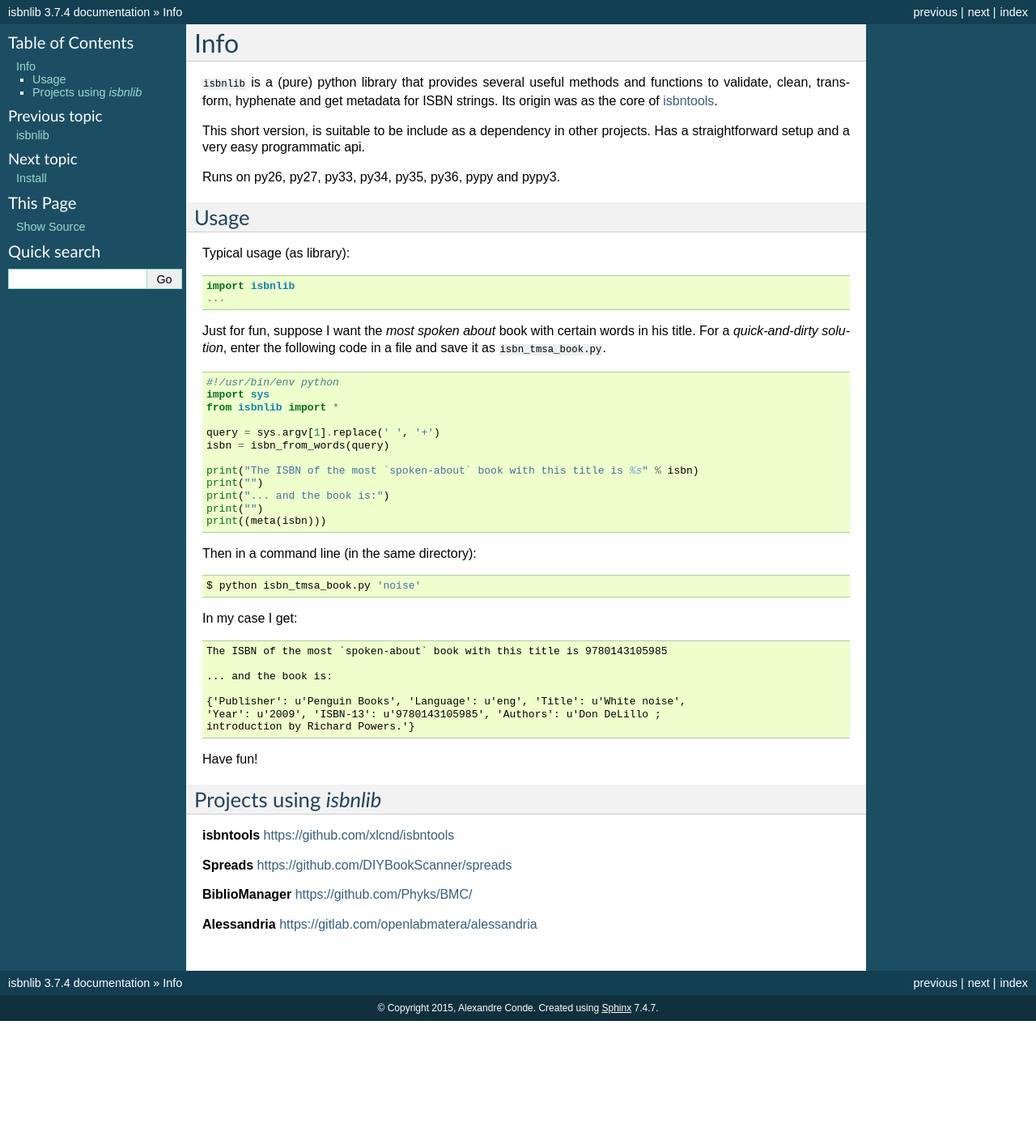
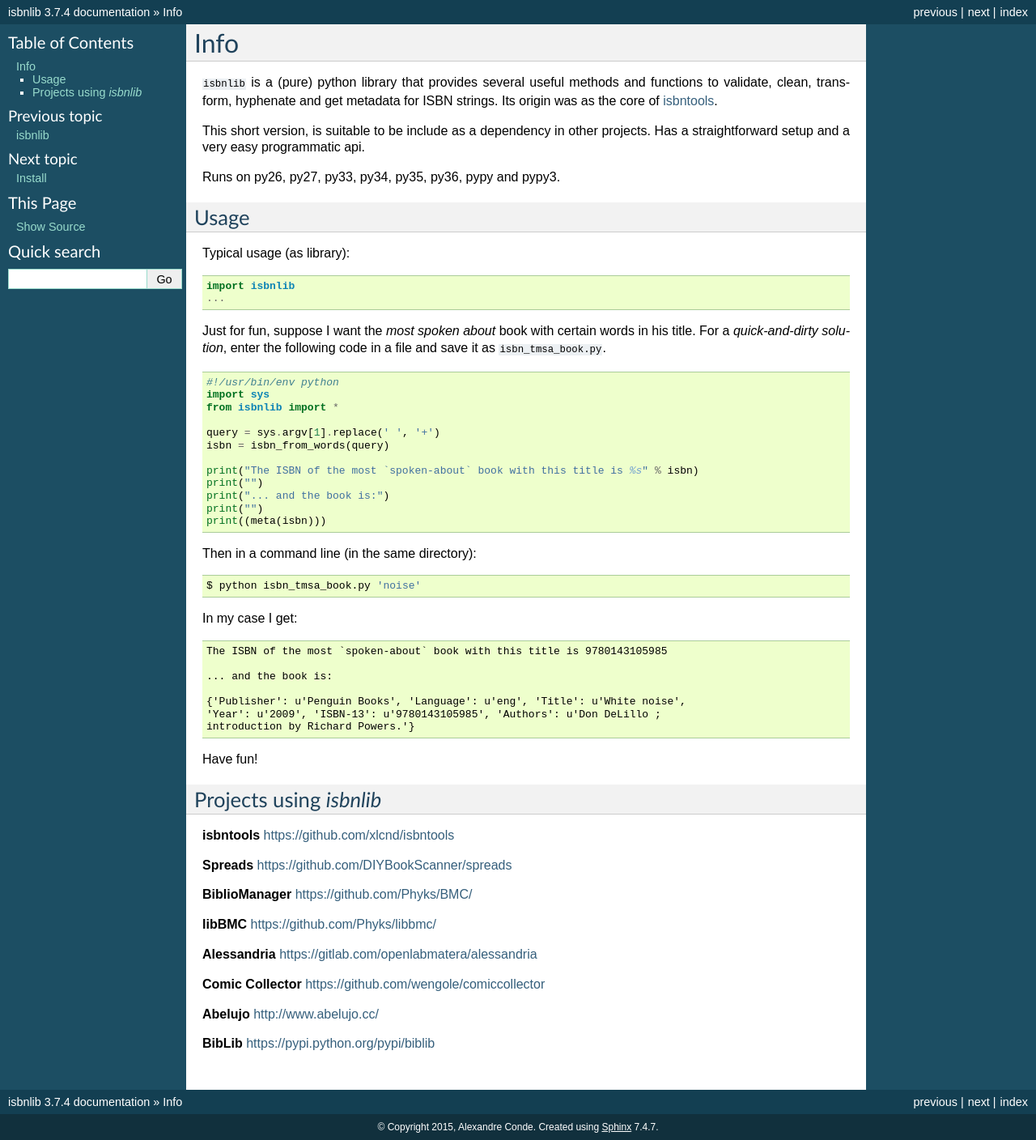
Before and after one commit to rysto3/isbnlib, a Sphinx documentation site: the page built from docs/info.rst, in a window 1280 px wide. Shown: the whole page at 81% size. Built offline with Sphinx 7.4.7, drawn with Linux system fonts in a browser that asks for light colours; before the commit the page ends 1261 px from its top, so only the background shows below that.

Commit message:
update project list

```diff
--- a/docs/info.rst
+++ b/docs/info.rst
@@ -74,7 +74,15 @@ Projects using *isbnlib*
 
 **BiblioManager**  https://github.com/Phyks/BMC/
 
+**libBMC**    https://github.com/Phyks/libbmc/
+
 **Alessandria**     https://gitlab.com/openlabmatera/alessandria
+
+**Comic Collector**  https://github.com/wengole/comiccollector
+
+**Abelujo**    http://www.abelujo.cc/
+
+**BibLib**    https://pypi.python.org/pypi/biblib
 
 
 
```
